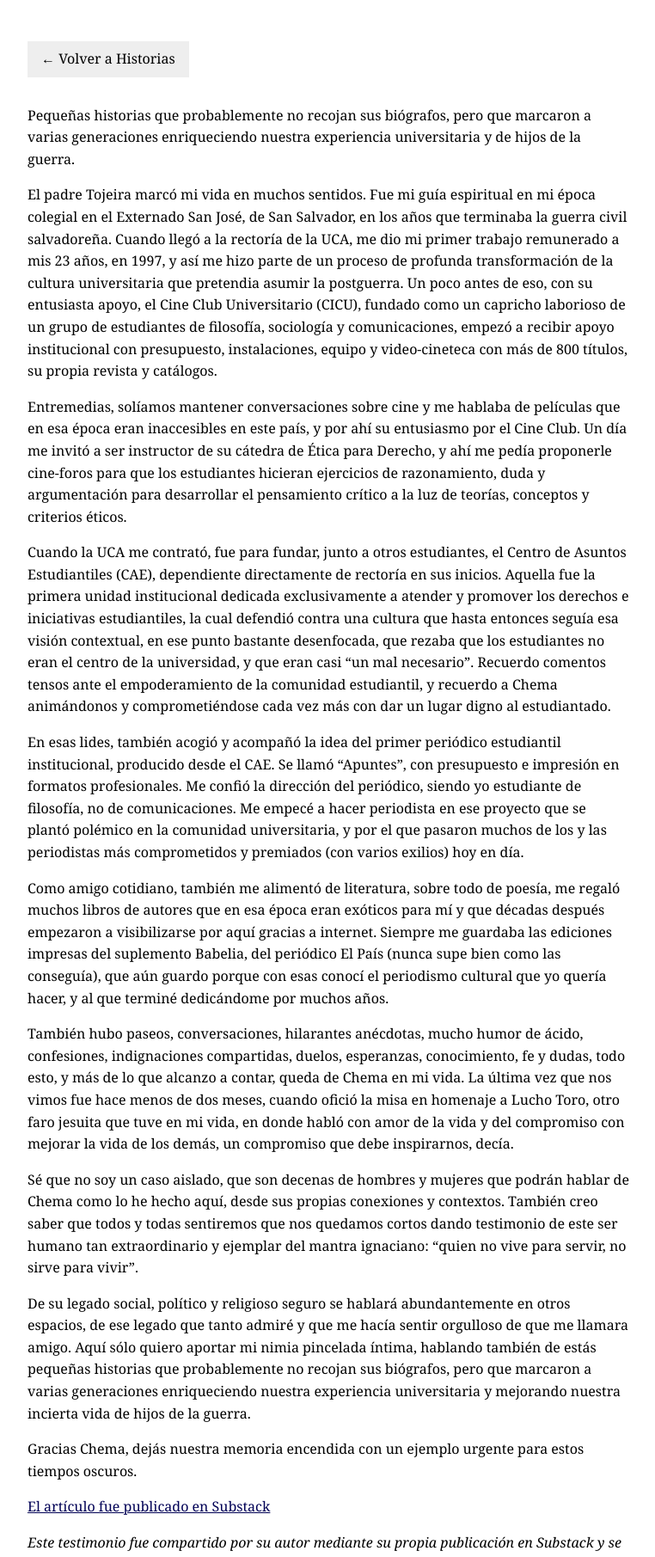
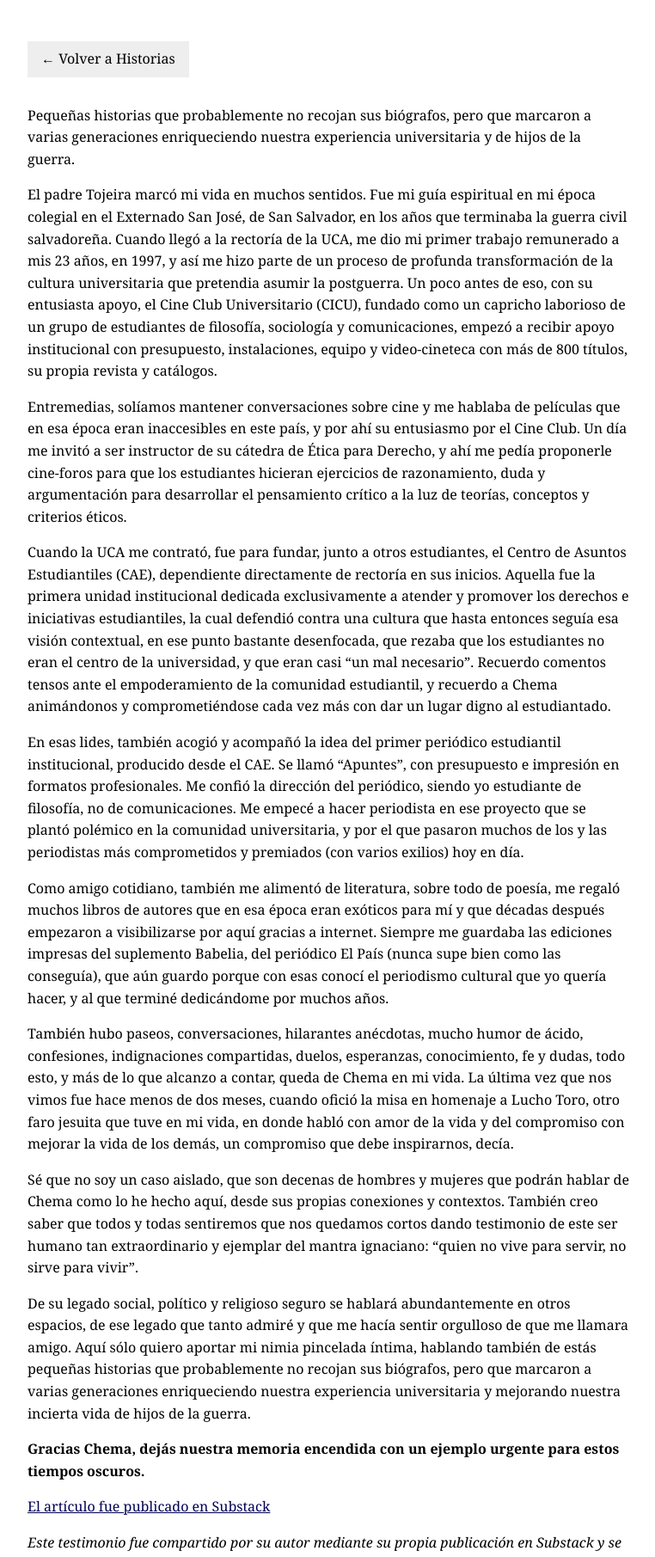
Before and after one commit to albertovth/graciaschema-site, a Jekyll site: the page built from _posts/2025-09-06-chema-tojeira-el-compromiso.md, in a window 1280 px wide. Shown: the top 1811 px of the page at 86% size, without its empty margins (258-1020 px from the left). Built offline with Jekyll 4.4.1, drawn with Linux system fonts in a browser that asks for light colours.

```diff
--- a/_posts/2025-09-06-chema-tojeira-el-compromiso.md
+++ b/_posts/2025-09-06-chema-tojeira-el-compromiso.md
@@ -22,7 +22,7 @@ Sé que no soy un caso aislado, que son decenas de hombres y mujeres que podrán
 
 De su legado social, político y religioso seguro se hablará abundantemente en otros espacios, de ese legado que tanto admiré y que me hacía sentir orgulloso de que me llamara amigo. Aquí sólo quiero aportar mi nimia pincelada íntima, hablando también de estás pequeñas historias que probablemente no recojan sus biógrafos, pero que marcaron a varias generaciones enriqueciendo nuestra experiencia universitaria y mejorando nuestra incierta vida de hijos de la guerra.
 
-Gracias Chema, dejás nuestra memoria encendida con un ejemplo urgente para estos tiempos oscuros.
+**Gracias Chema, dejás nuestra memoria encendida con un ejemplo urgente para estos tiempos oscuros.**
 
 [El artículo fue publicado en Substack](https://open.substack.com/pub/elmenjivar/p/chema-tojeira-el-compromiso-de-mejorar?utm_campaign=post&utm_medium=web){:target="_blank" rel="noopener"}
 
```
